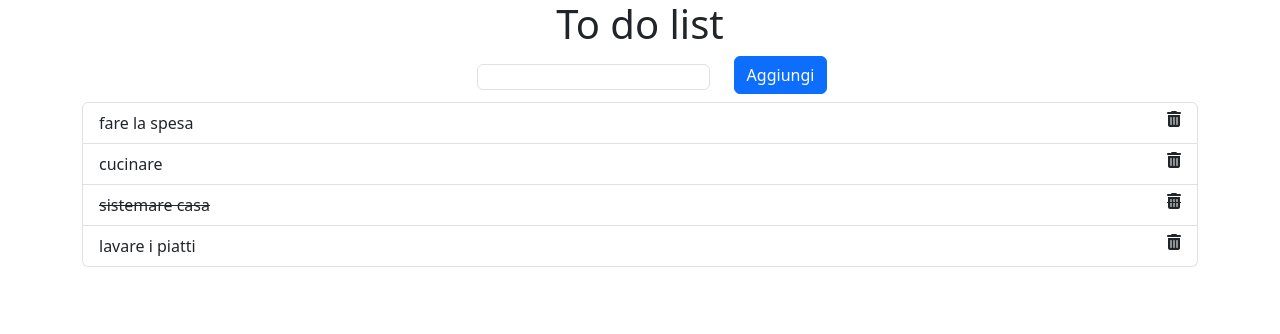
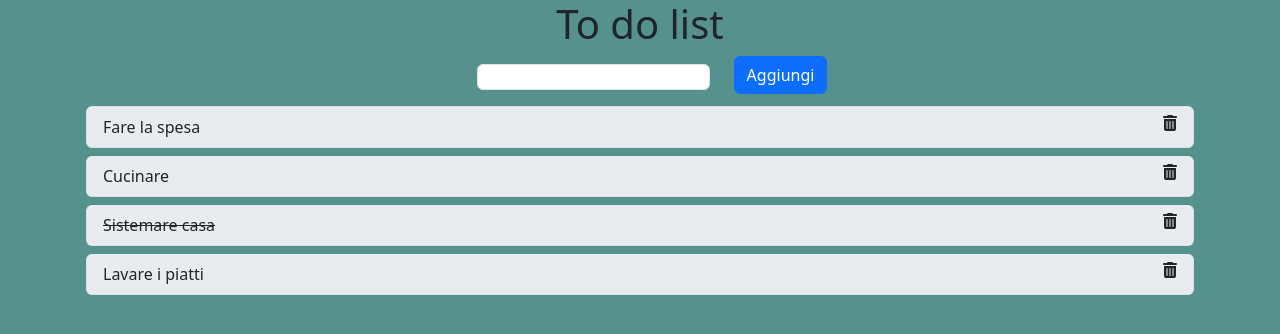
Before and after one commit to SimoneNegrisoli/vue-todolist, a plain HTML site: page index.html in a window 1280 px wide. Drawn offline with nearby package versions, Linux system fonts and the light colour scheme.

Commit message:
background and first letter uppercase

```diff
--- a/css/style.css
+++ b/css/style.css
@@ -2,6 +2,9 @@
     box-sizing: border-box;
     padding: 0;
     border: 0;
+}
+body{
+    background-color: rgb(85, 146, 142);
 }
 .done{
     text-decoration: line-through;
@@ -13,6 +16,8 @@ i:hover{
     color: red;
     transform: scale(1.1);
 }
+
 li:hover{
     cursor: pointer;
+    background-color: white !important;
 }
--- a/index.html
+++ b/index.html
@@ -26,14 +26,13 @@
             </header>
             <main>
                 <ul class="list-group" v-if="tasks.length > 0">
-                    <li class="list-group-item d-flex justify-content-between" :class="{'done' : singleTask.done}"
-                        v-for="(singleTask,index) in tasks" :key="singleTask.id" @click="singleTask.done = !singleTask.done">
-                        <span>{{singleTask.text}}</span>
+                    <li class="list-group-item d-flex justify-content-between bg-body-secondary m-1 rounded-2" v-for="(singleTask,index) in tasks" :key="singleTask.id" @click="singleTask.done =!singleTask.done">
+                        <span :class="{'done' : singleTask.done}" >{{singleTask.text}}</span>
                         <i class="fa-solid fa-trash-can" @click="removeTask(index)"></i>
                     </li>
                 </ul>
-                <div v-else>
-                    bravo non hai piu task da completare
+                <div v-else class="text-center mt-4">
+                    <span class="border rounded-2 p-2 text-bg-success">Bravo non hai piu task da completare!</span>
                 </div>
             </main>
         </div>
--- a/js/script.js
+++ b/js/script.js
@@ -12,27 +12,28 @@ createApp({
             tasks:[
                 {
                     id: 1,
-                    text: 'fare la spesa',
+                    text: 'Fare la spesa',
                     done: false
                 },
                 {
                     id: 2,
-                    text: 'cucinare ',
+                    text: 'Cucinare ',
                     done: false
                 },
                 {
                     id: 3,
-                    text: 'sistemare casa',
+                    text: 'Sistemare casa',
                     done: true
                 },
                 {
                     id: 4,
-                    text: 'lavare i piatti',
+                    text: 'Lavare i piatti',
                     done: false
                 }
             ],
             lastId: 3,
-            addTextTask: ''
+            addTextTask: '',
+
         }
     },
     methods: {
@@ -41,12 +42,13 @@ createApp({
         },
         addTask(){
             this.lastId++
+            const upperCaseText = this.addTextTask.charAt(0).toUpperCase() + this.addTextTask.slice(1).toLowerCase()
             const newTask = {
                 id: this.lastId,
-                text: this.addTextTask,
+                text: upperCaseText,
                 done: false
             }
-            this.tasks.push(newTask)
+            this.tasks.unshift(newTask)
             this.addTextTask = ''
         }
 
```
